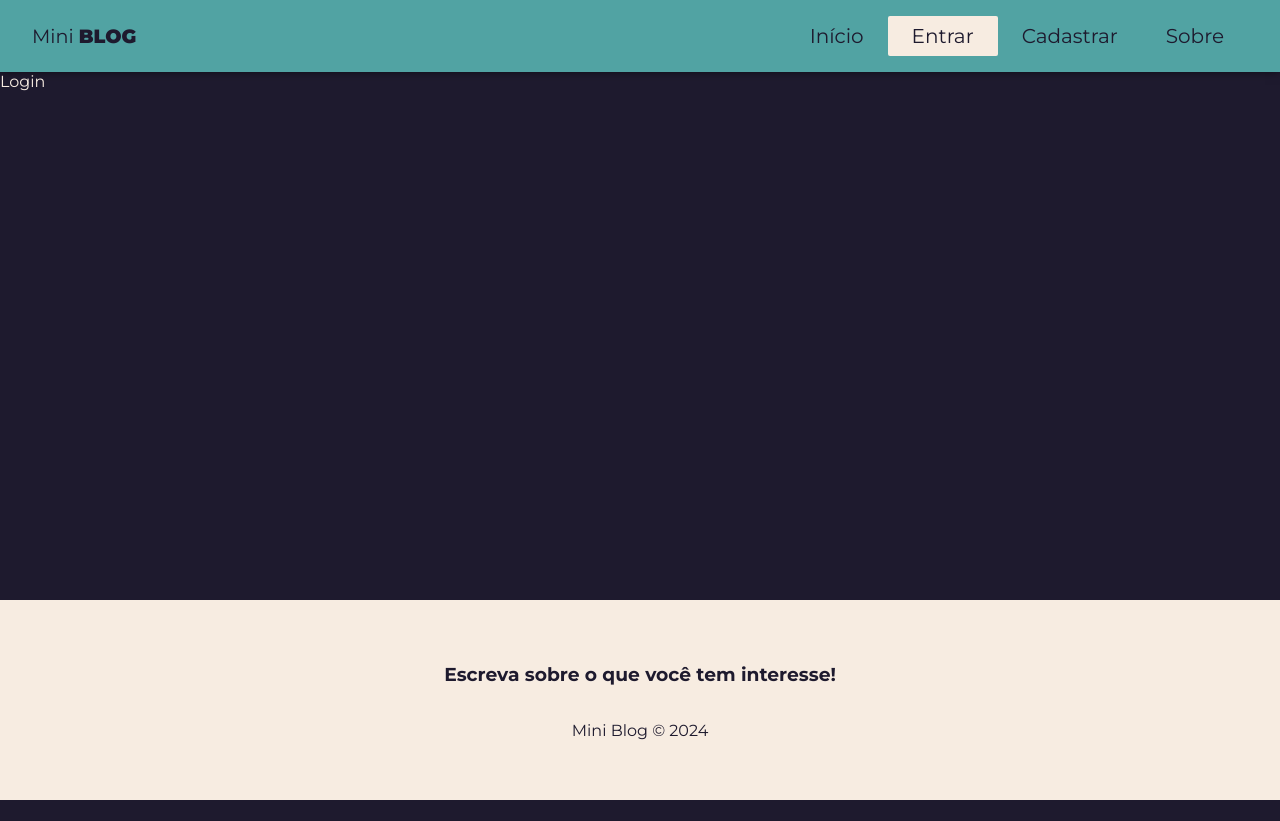
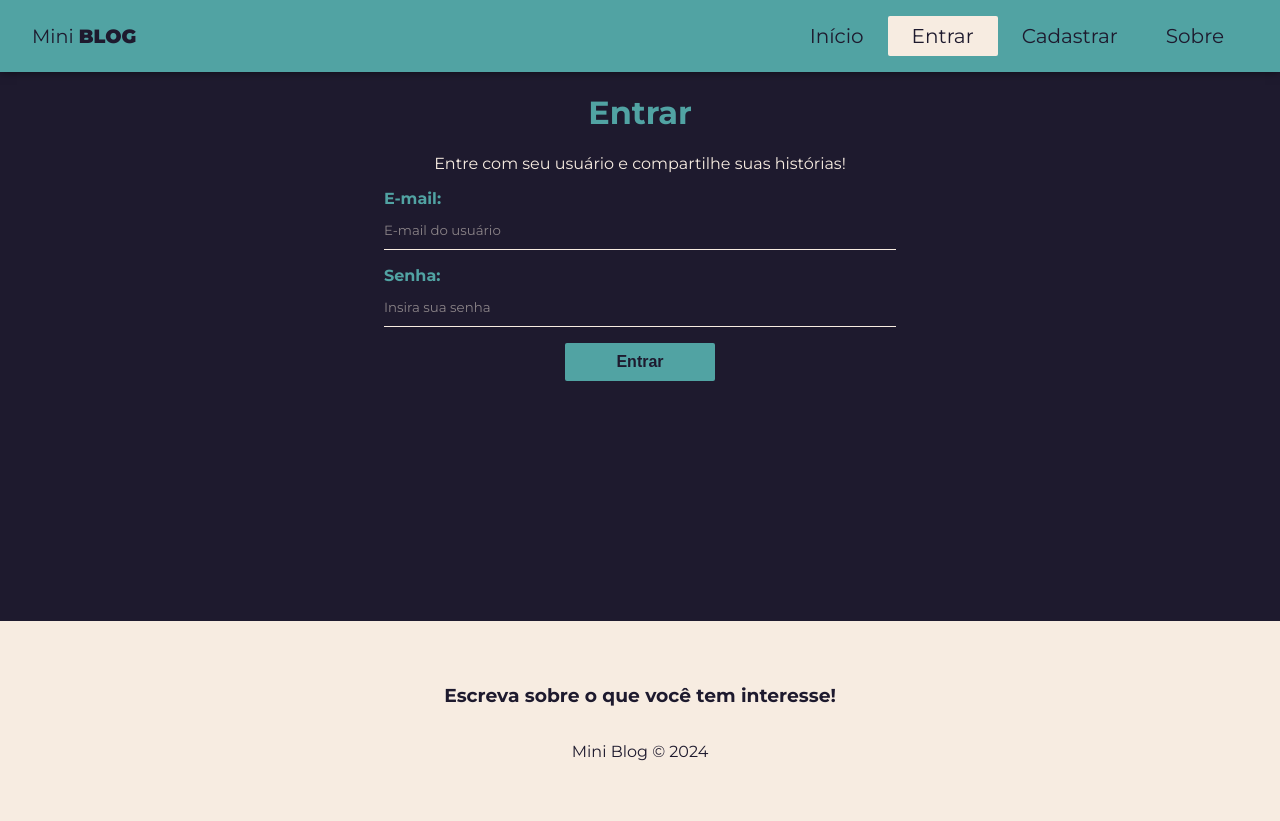
Before and after one commit to KevinJPF/buddy_blog_reactjs, a React (Vite) app: page /login in a window 1280 px wide. Before the commit the page ends 800 px from the top, so only its background shows below. Built offline with nearby package versions, Linux system fonts and the light colour scheme; no server answers.

Commit message:
feat: login and register with firebase auth

```diff
--- a/src/App.jsx
+++ b/src/App.jsx
@@ -2,6 +2,14 @@
 import "./App.css";
 
 import { BrowserRouter, Routes, Route, Navigate } from "react-router-dom";
+import { onAuthStateChanged } from "firebase/auth";
+
+// hooks
+import { useState, useEffect } from "react";
+import { useAuthentication } from "./hooks/useAuthentication";
+
+// context
+import { AuthProvider } from "./context/AuthContext";
 
 // Pages
 import Home from "./pages/Home/Home";
@@ -10,22 +18,55 @@ import Navbar from "./components/Navbar";
 import Footer from "./components/Footer";
 import Login from "./pages/Login/Login";
 import Register from "./pages/Register/Register";
+import CreatePost from "./pages/CreatePost/CreatePost";
+import Dashboard from "./pages/Dashboard/Dashboard";
 
 function App() {
+  const [user, setUser] = useState(undefined);
+  const { auth } = useAuthentication();
+
+  const loadingUser = user === undefined;
+
+  useEffect(() => {
+    onAuthStateChanged(auth, (user) => {
+      setUser(user);
+    });
+  }, [auth]);
+
+  if (loadingUser) {
+    return <p>Carregando...</p>;
+  }
+
   return (
     <div className="App">
+      <AuthProvider value={{ user }}>
         <BrowserRouter>
           <Navbar />
           <div className="container">
             <Routes>
               <Route path="/" element={<Home />} />
               <Route path="/about" element={<About />} />
-            <Route path="/register" element={<Register />} />
-            <Route path="/login" element={<Login />} />
+              <Route
+                path="/register"
+                element={!user ? <Register /> : <Navigate to="/" />}
+              />
+              <Route
+                path="/login"
+                element={!user ? <Login /> : <Navigate to="/" />}
+              />
+              <Route
+                path="/posts/create"
+                element={user ? <CreatePost /> : <Navigate to="/login" />}
+              />
+              <Route
+                path="/dashboard"
+                element={user ? <Dashboard /> : <Navigate to="/login" />}
+              />
             </Routes>
           </div>
           <Footer />
         </BrowserRouter>
+      </AuthProvider>
     </div>
   );
 }
--- a/src/components/Navbar.jsx
+++ b/src/components/Navbar.jsx
@@ -3,7 +3,14 @@ import styles from "./Navbar.module.css";
 
 import { NavLink } from "react-router-dom";
 
+import { useAuthentication } from "../hooks/useAuthentication";
+
+import { useAuthValue } from "../context/AuthContext";
+
 const Navbar = () => {
+  const { user } = useAuthValue();
+  const { logout } = useAuthentication();
+
   return (
     <nav className={styles.navbar}>
       <NavLink to={"/"} className={styles.brand}>
@@ -18,6 +25,8 @@ const Navbar = () => {
             Início
           </NavLink>
         </li>
+        {!user && (
+          <>
             <li>
               <NavLink
                 to={"/login"}
@@ -34,6 +43,28 @@ const Navbar = () => {
                 Cadastrar
               </NavLink>
             </li>
+          </>
+        )}
+        {user && (
+          <>
+            <li>
+              <NavLink
+                to={"/posts/create"}
+                className={({ isActive }) => (isActive ? styles.active : "")}
+              >
+                Novo Post
+              </NavLink>
+            </li>
+            <li>
+              <NavLink
+                to={"/dashboard"}
+                className={({ isActive }) => (isActive ? styles.active : "")}
+              >
+                Feed
+              </NavLink>
+            </li>
+          </>
+        )}
         <li>
           <NavLink
             to={"/about"}
@@ -42,6 +73,13 @@ const Navbar = () => {
             Sobre
           </NavLink>
         </li>
+        {user && (
+          <li>
+            <a className={styles.logout} onClick={logout}>
+              Sair
+            </a>
+          </li>
+        )}
       </ul>
     </nav>
   );
--- a/src/components/Navbar.module.css
+++ b/src/components/Navbar.module.css
@@ -5,15 +5,13 @@
   align-items: center;
   padding: 0.5em 2em;
   background-color: #51a3a3;
-  /* margin: 16px 0px; */
 }
 
 .navbar a {
-  text-decoration: none;
   color: #1e1a2e;
 }
 
-.brand:hover {
+.navbar a:hover {
   color: #57417a;
 }
 
@@ -26,21 +24,19 @@
   text-transform: uppercase;
 }
 
+.navbar a:hover.logout:hover {
+  color: #ba1b1d;
+}
+
 .links_list {
   display: flex;
   list-style: none;
 }
 
 .links_list a {
-  /* margin: 0px 10px; */
   padding: 8px 24px;
   font-size: 20px;
-  text-decoration: none;
   transition: 0.4s;
-}
-
-.links_list a:hover {
-  color: #57417a;
 }
 
 .links_list a:active {
@@ -48,7 +44,6 @@
   background-color: transparent;
   transition: 0.1s;
 }
-
 .active {
   color: #57417a;
   background-color: #f7ece1;
--- /dev/null
+++ b/src/context/AuthContext.jsx
@@ -0,0 +1,11 @@
+import { useContext, createContext } from "react";
+
+const AuthContext = createContext();
+
+export function AuthProvider({ children, value }) {
+  return <AuthContext.Provider value={value}>{children}</AuthContext.Provider>;
+}
+
+export function useAuthValue() {
+  return useContext(AuthContext);
+}
--- a/src/hooks/useAuthentication.jsx
+++ b/src/hooks/useAuthentication.jsx
@@ -24,6 +24,7 @@ export const useAuthentication = () => {
     if (cancelled) return;
   }
 
+  // register user
   const createUser = async (data) => {
     checkIfIsCancelled();
 
@@ -65,6 +66,44 @@ export const useAuthentication = () => {
     }
   };
 
+  // logout user
+  const logout = () => {
+    checkIfIsCancelled();
+
+    signOut(auth);
+  };
+
+  // login user
+  const login = async (data) => {
+    checkIfIsCancelled();
+
+    setLoading(true);
+    setError(null);
+
+    try {
+      await signInWithEmailAndPassword(auth, data.email, data.password);
+      setLoading(false);
+    } catch (error) {
+      let systemErrorMessage = error;
+      console.log(systemErrorMessage);
+
+      if (error.message.includes("invalid-credential")) {
+        systemErrorMessage =
+          "Este usuário está incorreto ou não existe, por favor verifique se digitou corretamente e tente novamente.";
+      } else if (error.message.includes("too-many-requests")) {
+        systemErrorMessage =
+          "Esta conta foi temporariamente desabilitada por excesso de tentativas. Você pode recuperá-la imediatamente trocando sua senha ou tente novamente mais tarde";
+      } else {
+        systemErrorMessage =
+          "Ocorreu um erro, por favor tente novamente mais tarde.";
+      }
+
+      setLoading(false);
+
+      setError(systemErrorMessage);
+    }
+  };
+
   useEffect(() => {
     return () => setCancelled(true);
   }, []);
@@ -74,5 +113,7 @@ export const useAuthentication = () => {
     createUser,
     error,
     loading,
+    logout,
+    login,
   };
 };
--- a/src/index.css
+++ b/src/index.css
@@ -4,6 +4,10 @@ body {
   margin: 0;
   font-family: "Montserrat", sans-serif;
   color: #f7ece1;
+}
+
+h1 {
+  color: #51a3a3;
 }
 
 input::placeholder,
@@ -46,10 +50,22 @@ label {
   margin-bottom: 1em;
 }
 
+input:focus {
+  color: #51a3a3;
+  border-color: #51a3a3;
+  transition: 0.2s;
+}
+
+input:focus::placeholder {
+  color: #51a3a39f;
+  transition: 0.2s;
+}
+
 label span {
   margin-bottom: 0.3em;
   font-weight: bold;
   text-align: left;
+  color: #51a3a3;
 }
 
 input,
--- a/src/pages/Login/Login.jsx
+++ b/src/pages/Login/Login.jsx
@@ -1,7 +1,70 @@
 import styles from "./Login.module.css";
+import { useAuthentication } from "../../hooks/useAuthentication";
+import { useState, useEffect } from "react";
 
 const Login = () => {
-  return <div>Login</div>;
+  const [email, setEmail] = useState("");
+  const [password, setPassword] = useState("");
+  const [error, setError] = useState("");
+
+  const { login, error: authError, loading } = useAuthentication();
+
+  const handleSubmit = async (e) => {
+    e.preventDefault();
+
+    setError("");
+
+    const user = {
+      email,
+      password,
+    };
+
+    const response = await login(user);
+  };
+
+  useEffect(() => {
+    if (authError) {
+      setError(authError);
+    }
+  }, [authError]);
+
+  return (
+    <div className={styles.login}>
+      <h1>Entrar</h1>
+      <p>Entre com seu usuário e compartilhe suas histórias!</p>
+      <form onSubmit={handleSubmit}>
+        <label>
+          <span>E-mail:</span>
+          <input
+            type="email"
+            name="email"
+            required
+            placeholder="E-mail do usuário"
+            value={email}
+            onChange={(e) => setEmail(e.target.value)}
+          />
+        </label>
+        <label>
+          <span>Senha:</span>
+          <input
+            type="password"
+            name="password"
+            required
+            placeholder="Insira sua senha"
+            value={password}
+            onChange={(e) => setPassword(e.target.value)}
+          />
+        </label>
+        {!loading && <button className="btn">Entrar</button>}
+        {loading && (
+          <button disabled className="btn">
+            Aguarde...
+          </button>
+        )}
+        {error && <p className="error">{error}</p>}
+      </form>
+    </div>
+  );
 };
 
 export default Login;
--- a/src/pages/Login/Login.module.css
+++ b/src/pages/Login/Login.module.css
@@ -0,0 +1,3 @@
+.login {
+  text-align: center;
+}
```
Lines whose indentation alone changed are shown as unchanged.
